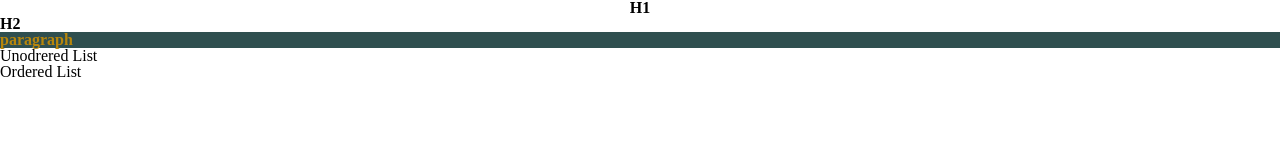
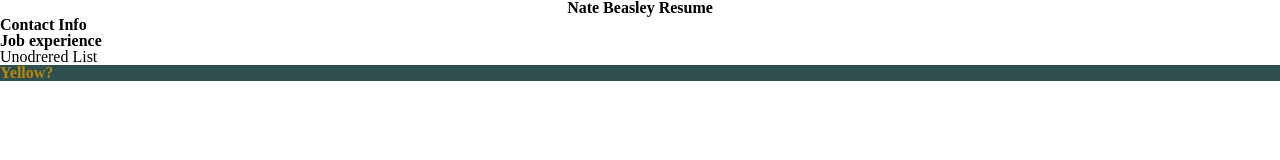
Before and after one commit to Beasley8/GoodResume, a plain HTML site: page index.html in a window 1280 px wide. Drawn offline with Linux system fonts and the light colour scheme.

Commit message:
Restructured for resume

```diff
--- a/index.html
+++ b/index.html
@@ -5,22 +5,30 @@
     <meta http-equiv="X-UA-Compatible" content="IE=edge">
     <meta name="viewport" content="width=device-width, initial-scale=1.0">
 
-    <title>Resume - Nate</title>
+    <title>Nate Beasley Resume</title>
     <link rel="stylesheet" href="style.css">
 </head>
 
-    <body>
-        <h1>H1</h1>
-        <H2>H2</H2>
-        <p>paragraph</p>
+
+
+ <body>
+
+    <div>
+        <h1>Nate Beasley Resume</h1>
+        <h3 class="contact">Contact Info</h3>
+    </div>
+
+    <div>
+        <h3>Job experience</h3>
         <ul>
             <li>Unodrered List</li>
-        </ul>
-        <ol>
-            <li>Ordered List</li>
-        </ol>
-        <script src="index.js"></script>
-    </body>
+      </ul>
+      <p>Yellow?</p>
+    </div>
+
+
+    <script src="index.js"></script>
+</body>
 
 
 </html>
```
